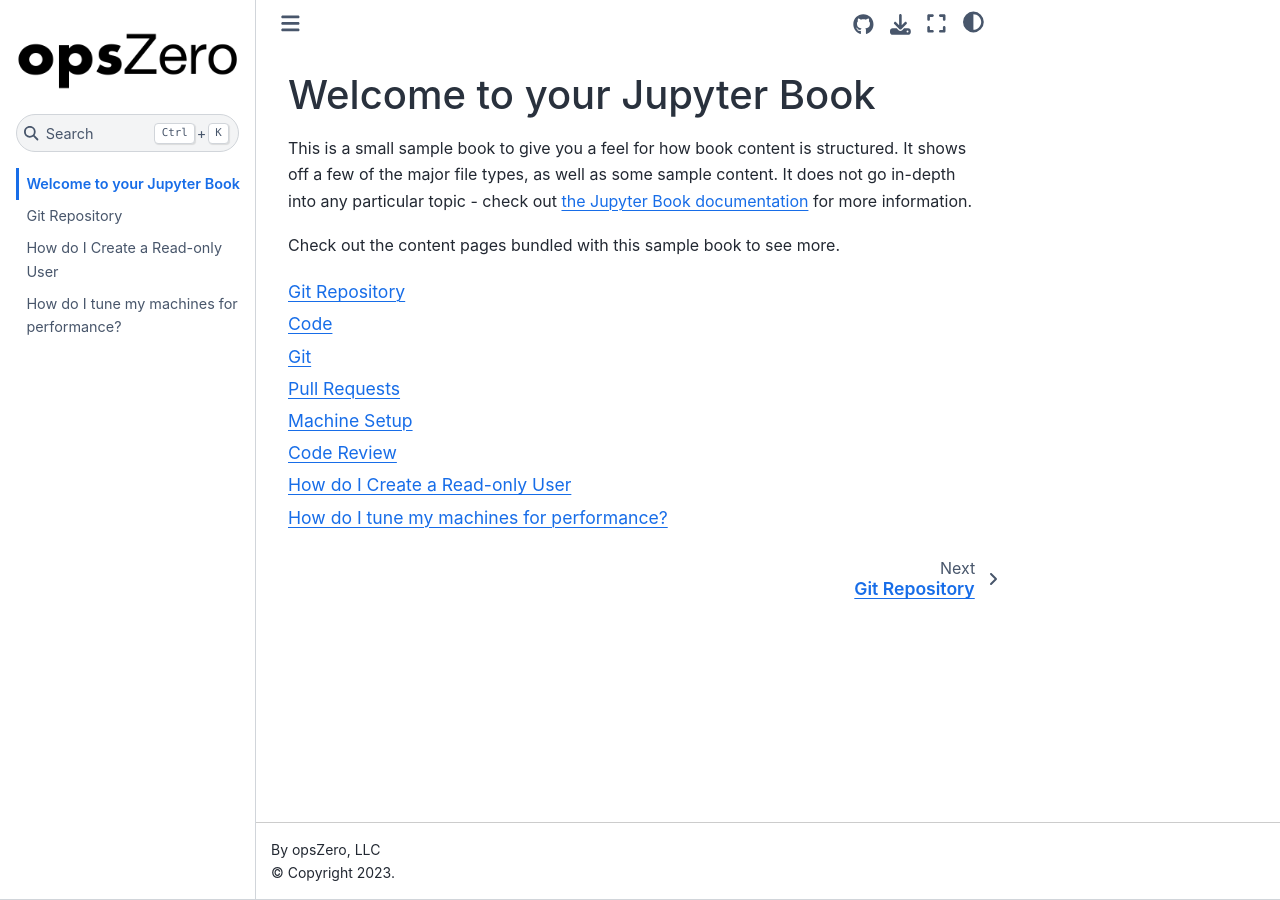
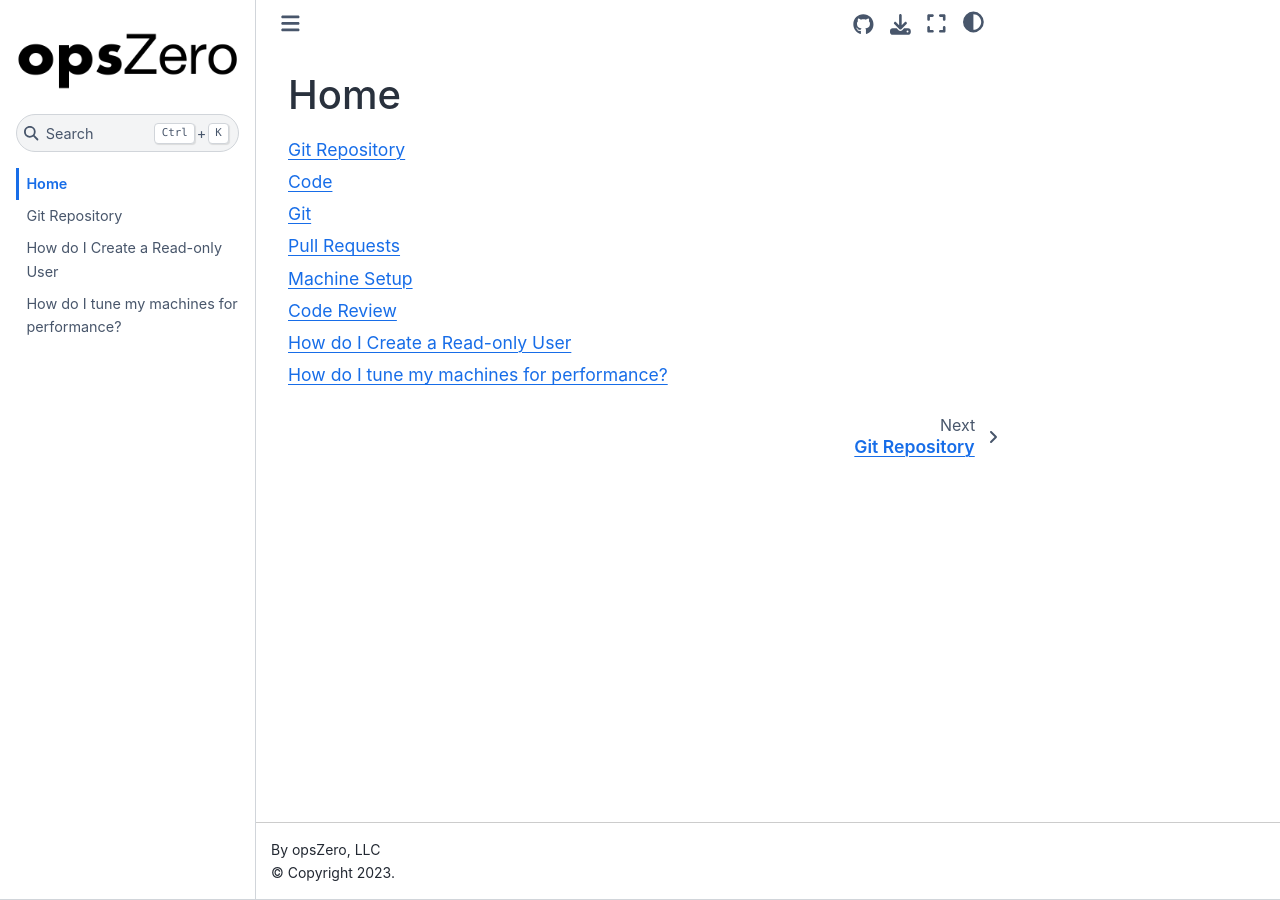
Before and after one commit to opszero/docs, a Jupyter Book: the page built from intro.md, in a window 1280 px wide. Built offline with Jupyter Book 1.0.4 settings and Sphinx 7.4.7 and the Sphinx Book theme 1.1.4, drawn with Linux system fonts in a browser that asks for light colours.

Commit message:
Migrated

````diff
--- a/intro.md
+++ b/intro.md
@@ -1,11 +1,4 @@
-# Welcome to your Jupyter Book
-
-This is a small sample book to give you a feel for how book content is
-structured.
-It shows off a few of the major file types, as well as some sample content.
-It does not go in-depth into any particular topic - check out [the Jupyter Book documentation](https://jupyterbook.org) for more information.
-
-Check out the content pages bundled with this sample book to see more.
+# Home
 
 ```{tableofcontents}
 ```
````
